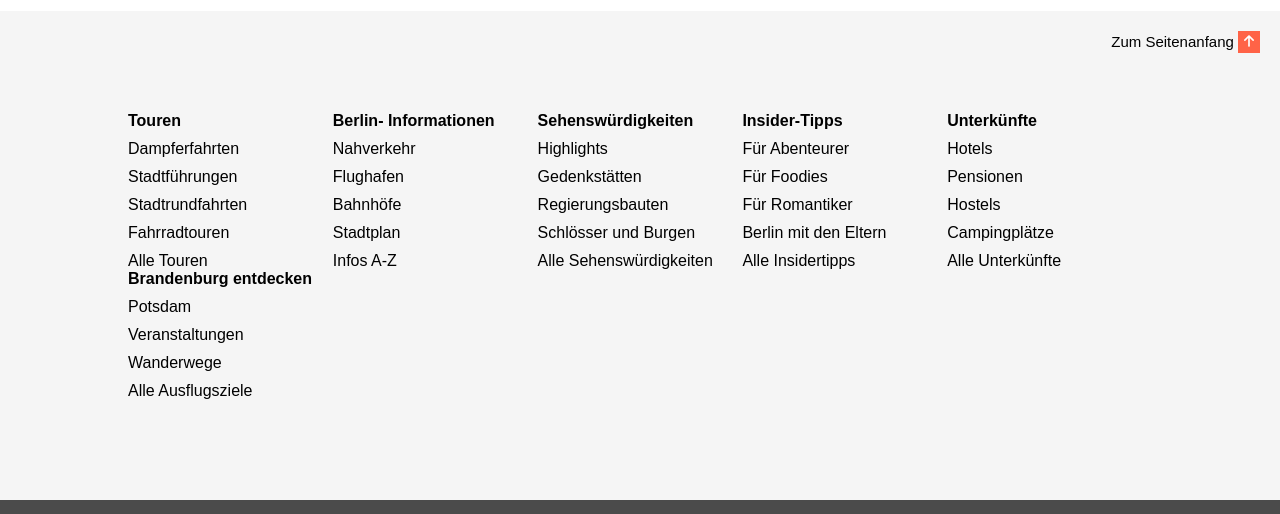
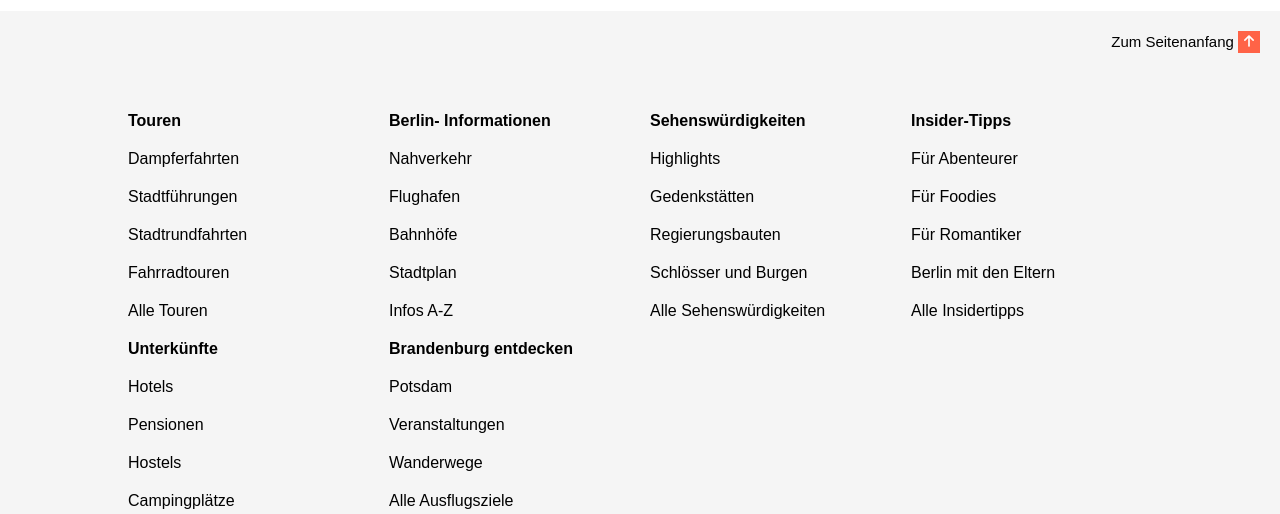
Before and after one commit to galify05/Frontend, a plain HTML site: page lesson_07/index.html in a window 1280 px wide. Shown: the part 2690-3204 px from the top of the page. Drawn offline with Linux system fonts and the light colour scheme; files whose address does not match are found by name.

Commit message:
webseit2

```diff
--- a/lesson_07/style.css
+++ b/lesson_07/style.css
@@ -226,7 +226,7 @@ main {
     height: auto;
     display: grid;
     grid-template-columns: repeat(auto-fill, minmax(200px, 1fr));
-
+gap: 20px;
     color: black;
 }
 
@@ -259,7 +259,7 @@ footer {
     display: flex;
     flex-direction: column;
     align-items: start;
-    gap: 10px;
+    gap: 20px;
 }
 
 .start-button {
```
